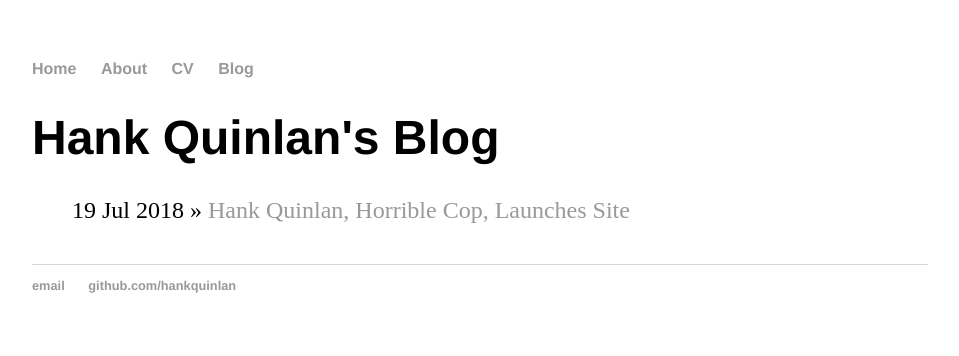
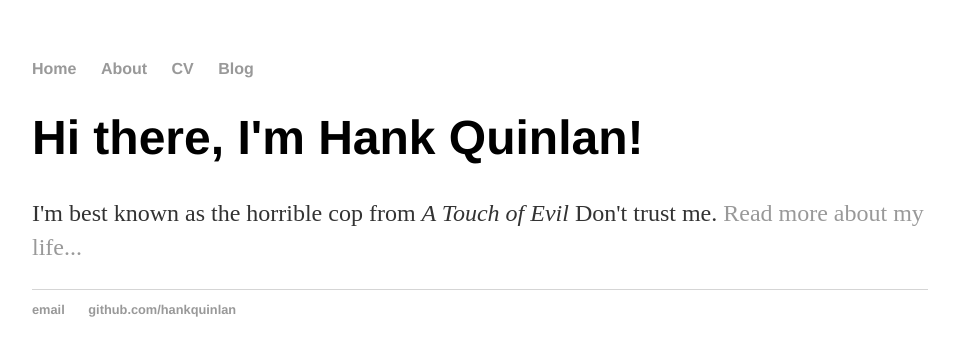
Before and after one commit to sdvassil/sdvassil.github.io, a Jekyll site: the page built from blog/index.html, in a window 1280 px wide. Shown: the top 356 px of the page, without its empty margins (160-1119 px from the left). Built offline with Jekyll 4.4.1, drawn with Linux system fonts in a browser that asks for light colours.

Commit message:
Update index.html
Test blog page

```diff
--- a/blog/index.html
+++ b/blog/index.html
@@ -2,10 +2,7 @@
 layout: default
 title: Hank Quinlan's Blog
 ---
-	<h1>{{ page.title }}</h1>
-	<ul class="posts">
-
-	  {% for post in site.posts %}
-	    <li><span>{{ post.date | date_to_string }}</span> » <a href="{{ post.url }}" title="{{ post.title }}">{{ post.title }}</a></li>
-	  {% endfor %}
-	</ul>
+	<div class="blurb">
+	<h1>Hi there, I'm Hank Quinlan!</h1>
+	<p>I'm best known as the horrible cop from <em>A Touch of Evil</em> Don't trust me. <a href="/about">Read more about my life...</a></p>
+</div><!-- /.blurb -->
```
